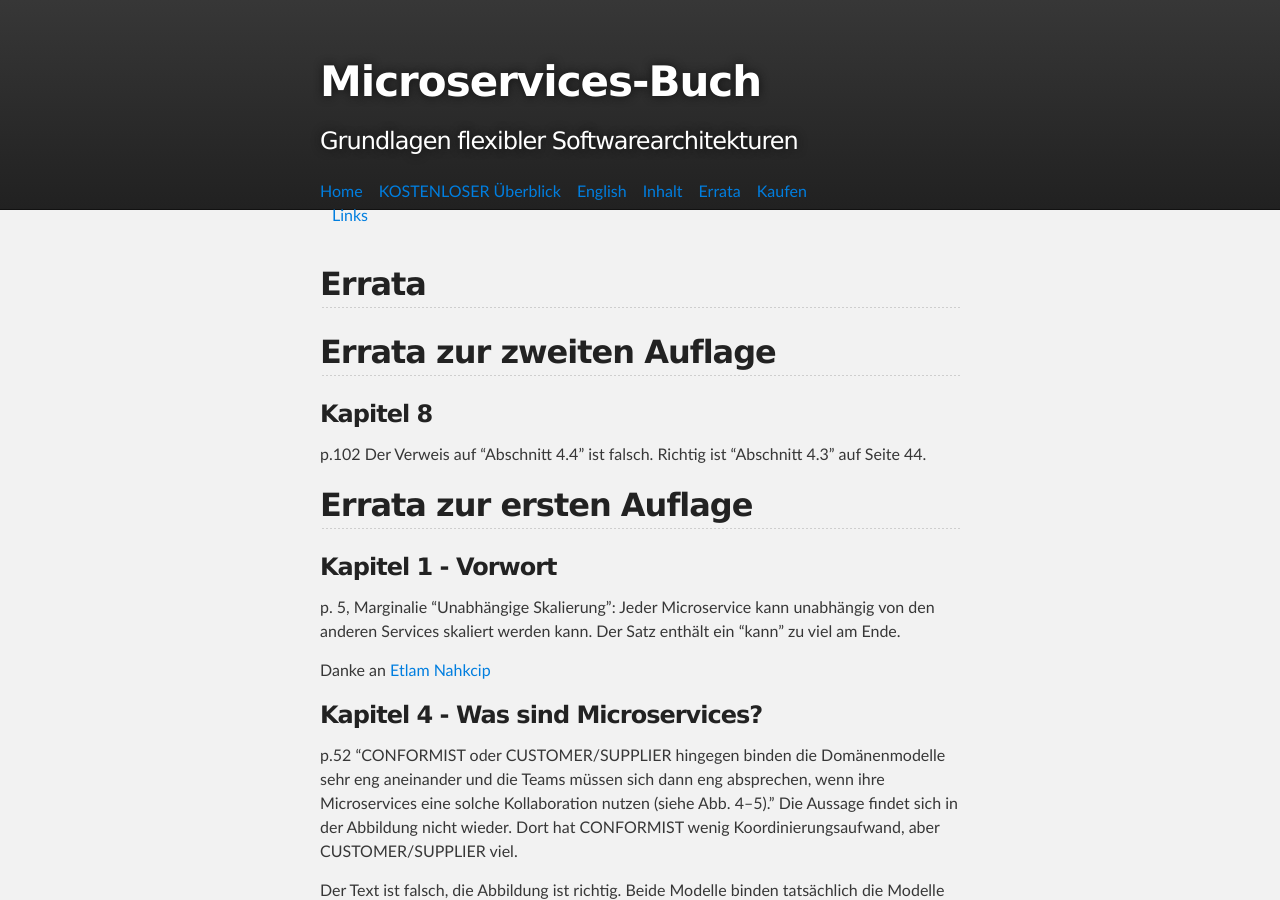
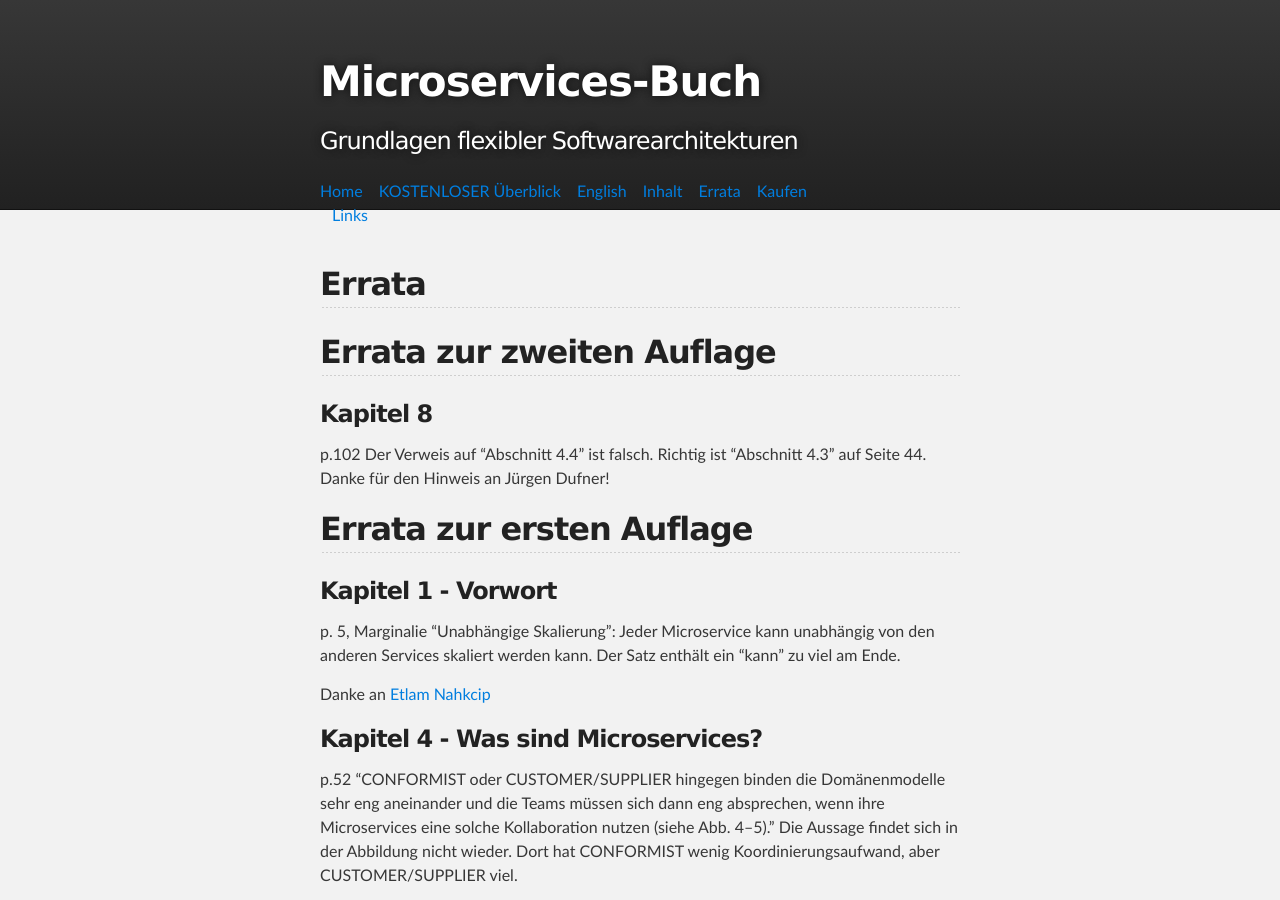
Before and after one commit to ewolff/microservices-buch.de, a Jekyll site: the page built from errata.md, in a window 1280 px wide and 900 px high. Built offline with Jekyll 4.4.1, drawn with Linux system fonts in a browser that asks for light colours.

Commit message:
Finder des Erratum nennen

```diff
--- a/errata.md
+++ b/errata.md
@@ -13,6 +13,7 @@ Errata
 
 p.102 Der Verweis auf "Abschnitt 4.4" ist falsch.
       Richtig ist "Abschnitt 4.3" auf Seite 44.
+      Danke für den Hinweis an Jürgen Dufner!
 
 ## Errata zur ersten Auflage
 
```
